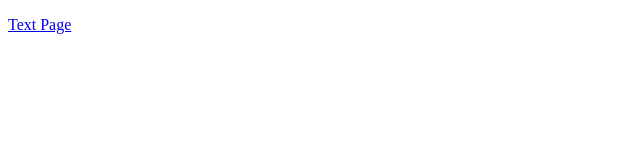
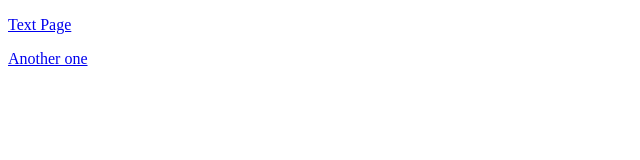
Before and after one commit to KaylaLy29/Dunno, a plain HTML site: page index.html in a window 1280 px wide. Shown: the whole page, without its empty margins (0-640 px from the left). Drawn offline with Linux system fonts and the light colour scheme.

Commit message:
Update index.html

```diff
--- a/index.html
+++ b/index.html
@@ -9,5 +9,6 @@
 
             <body>
                <p><a href="text.html"> Text Page </a></p>
+               <p><a href="Boxes"> Another one </a></p>
             </body>
             </html>
```
